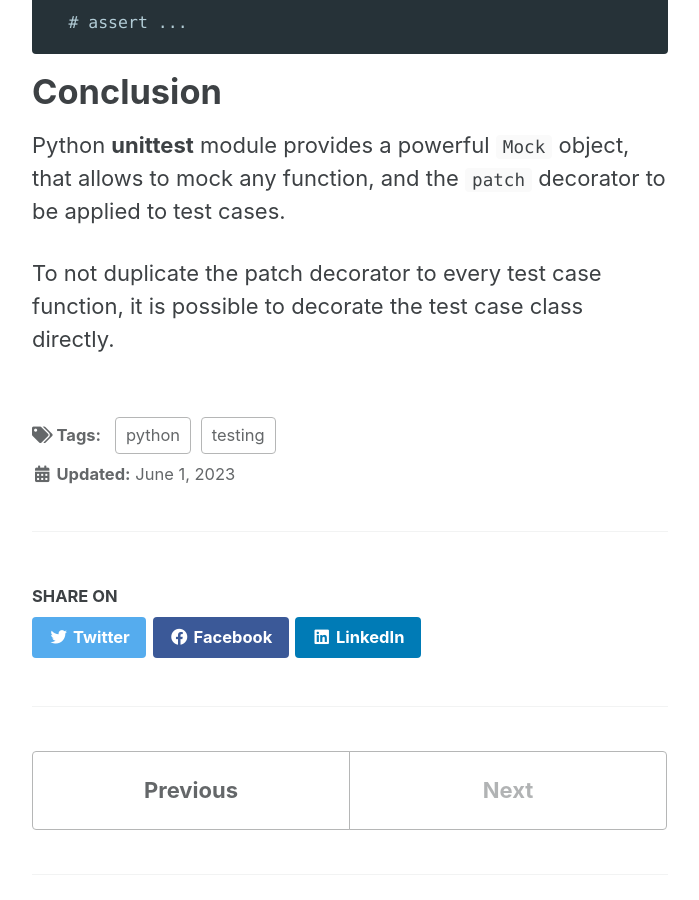
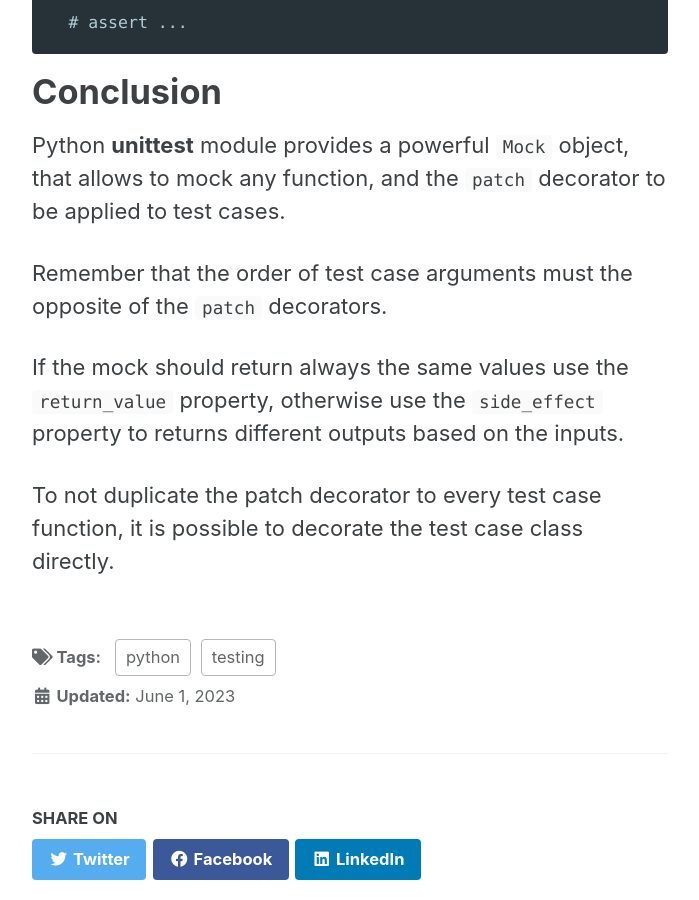
Before and after one commit to andregri/andregri.github.io, a Jekyll site: the page built from _posts/programming/2023-06-01-python-mock.md, in a window 1280 px wide and 900 px high, scrolled down 5620 px. Shown: the whole window, without its empty margins (290-989 px from the left). Built offline with Jekyll 4.4.1, drawn with Linux system fonts in a browser that asks for light colours; cached includes are drawn as plain includes; comment, search, counter and statistics services are not loaded; some of the changed text lies outside the part shown.

Commit message:
Update 2023-06-01-python-mock.md

````diff
--- a/_posts/programming/2023-06-01-python-mock.md
+++ b/_posts/programming/2023-06-01-python-mock.md
@@ -55,7 +55,7 @@ def complex_tool():
   ...
 ```
 
-Then you create **test_script.py** to test get_namespaces:
+Then you create **test_script.py** to test `get_namespaces`:
 
 ```python
 import script
@@ -159,4 +159,8 @@ def test_complex_tool(
 
 Python **unittest** module provides a powerful `Mock` object, that allows to mock any function, and the `patch` decorator to be applied to test cases.
 
+Remember that the order of test case arguments must the opposite of the `patch` decorators.
+
+If the mock should return always the same values use the `return_value` property, otherwise use the `side_effect` property to returns different outputs based on the inputs.
+
 To not duplicate the patch decorator to every test case function, it is possible to decorate the test case class directly.
````
